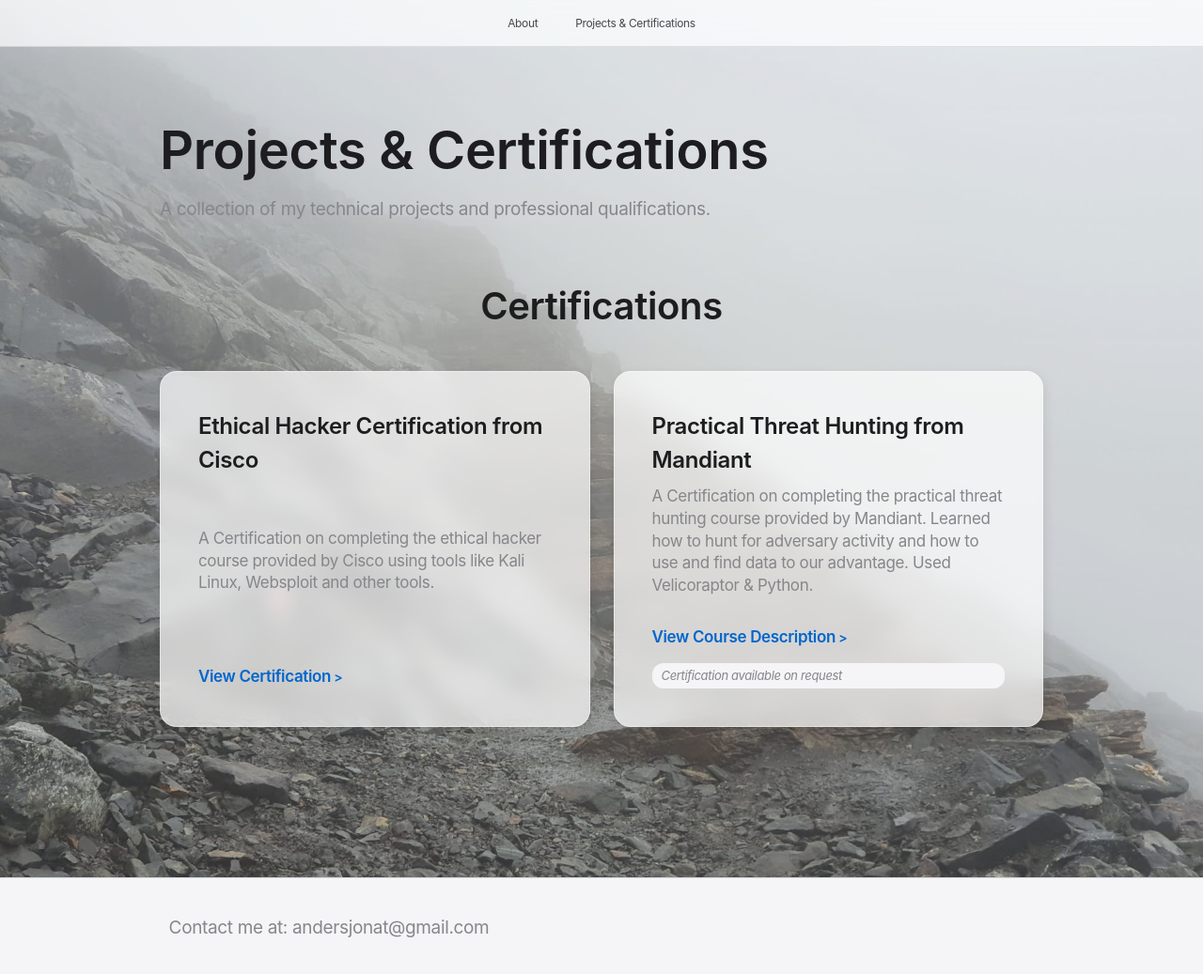
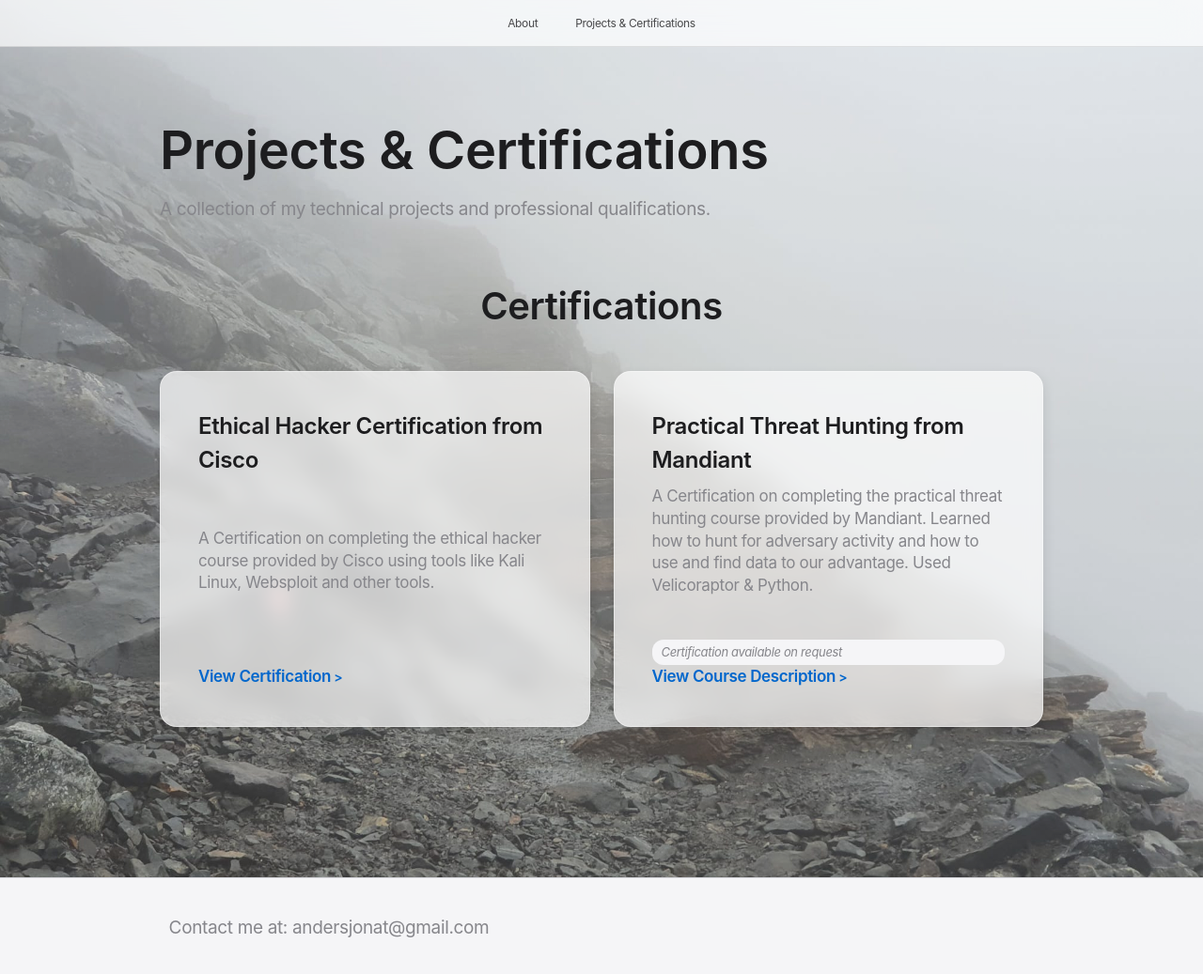
Before and after one commit to anders-ijas/anders-ijas.github.io, a Jekyll site: the page built from projects.md, in a window 1280 px wide and 1062 px high. Shown: the top 1037 px of the window at 94% size. Built offline with Jekyll 4.4.1, drawn with Linux system fonts in a browser that asks for light colours.

Commit message:
Update projects.md
Changed order for bars for more intuitive feel

```diff
--- a/projects.md
+++ b/projects.md
@@ -18,8 +18,9 @@ css_class: project-mode
   <div class="project-card">
     <h3>Practical Threat Hunting from Mandiant</h3>
     <p>A Certification on completing the practical threat hunting course provided by Mandiant. Learned how to hunt for adversary activity and how to use and find data to our advantage. Used Velicoraptor & Python. </p>
+    <span class="status-note">Certification available on request</span>
     <a href="https://cloud.google.com/learn/security/mandiant-academy-courses/threat-hunting">View Course Description</a>
-    <span class="status-note">Certification available on request</span>
+
   </div>
 
 </div>
```
